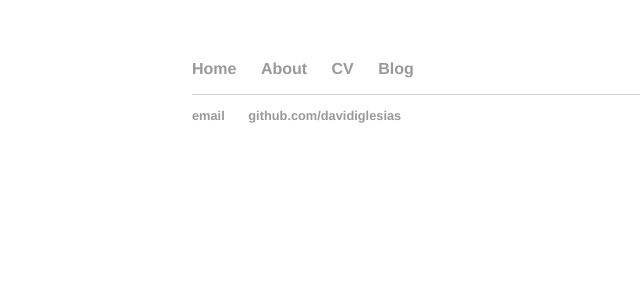
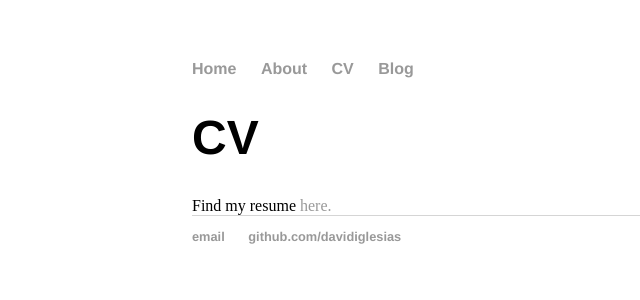
Before and after one commit to davidiglesias/davidiglesias.github.io, a Jekyll site: the page built from cv/index.html, in a window 1280 px wide. Shown: the top 300 px of the page, without its empty margins (0-640 px from the left). Built offline with Jekyll 4.4.1, drawn with Linux system fonts in a browser that asks for light colours.

Commit message:
add resume

```diff
--- a/css/main.css
+++ b/css/main.css
@@ -25,6 +25,7 @@ h1 {
 }
 p {
     font-size: 1.5em;
+    font-family:'Helvetica', 'Arial', 'Sans-Serif';
     line-height: 1.4em;
     color: #333;
 }
--- a/cv/index.html
+++ b/cv/index.html
@@ -2,3 +2,5 @@
 layout: default
 title: CV
 ---
+<h1>{{ page.title }}</h1>
+<body> Find my resume <a href="assets/resume.pdf">here.</a>
--- a/index.html
+++ b/index.html
@@ -5,5 +5,8 @@ title: David, walled pepino
 <div class="blurb">
 	<img src="assets/images/IMG_0219.png" alt="picture should be here. oops." width=1000/>
 	<h1>hi. <br>hola. <br>السلام عليكم</h1>
-	<p>I'm David (Spanish pronunciation: daˈβið) Iglesias Echevarria. I'm an engineer and roboticist currently based in the Bay Area. I'm also a husband, an immigrant, a Muslim, a soccer (I mean, football) fan, and an avid gamer. Read more about me <a href="/about">here.</a></p>
+	<p>I'm David (Spanish pronunciation: daˈβið) Iglesias Echevarria.
+		I'm an engineer and roboticist currently based in the Bay Area.
+		I'm also a husband, an immigrant, a Muslim, a soccer (I mean, football) fan, and an avid gamer.
+		Read more about me <a href="/about">here.</a></p>
 </div><!-- /.blurb -->
```
Also changed, not shown: 1 other file.
